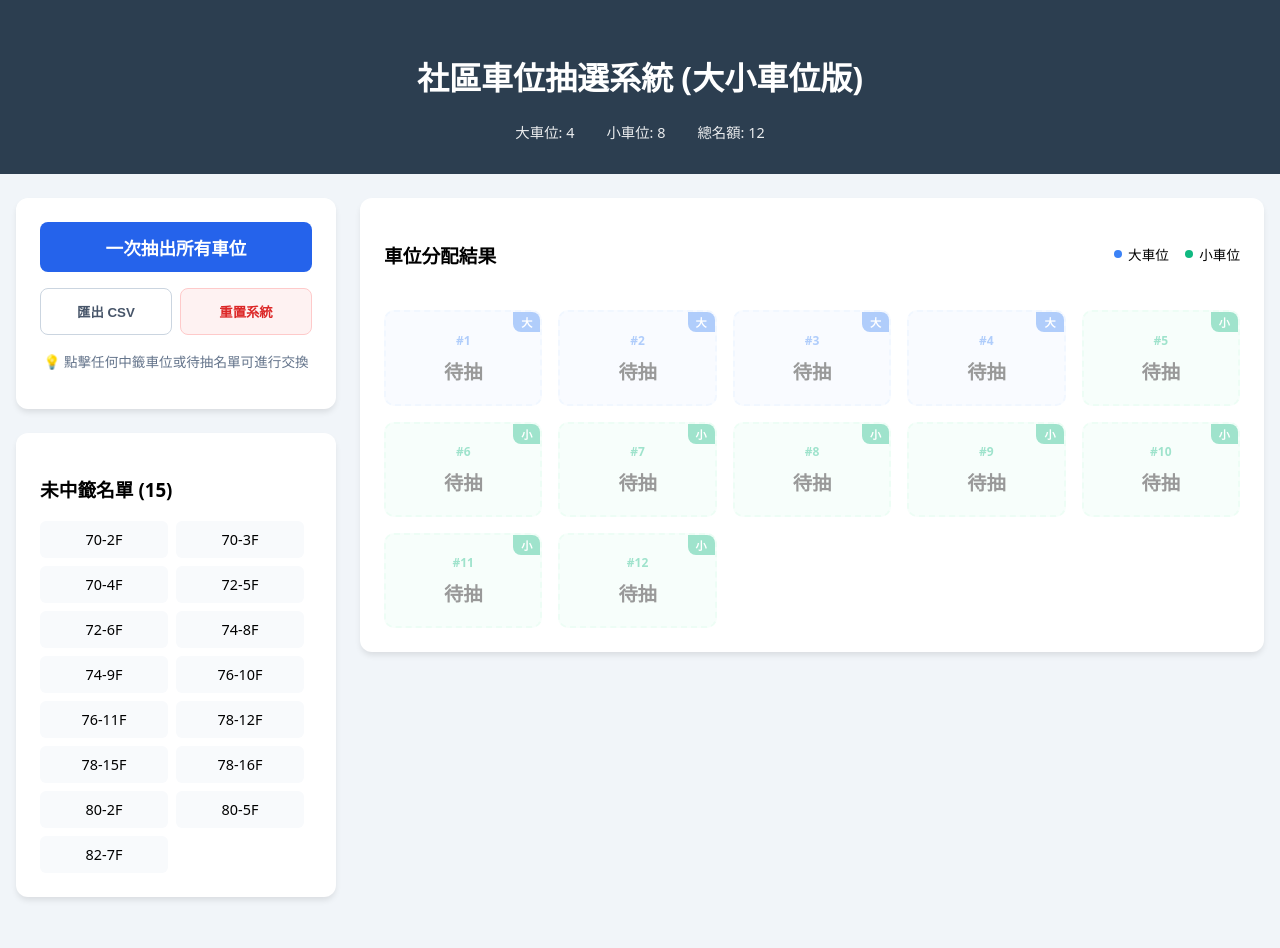
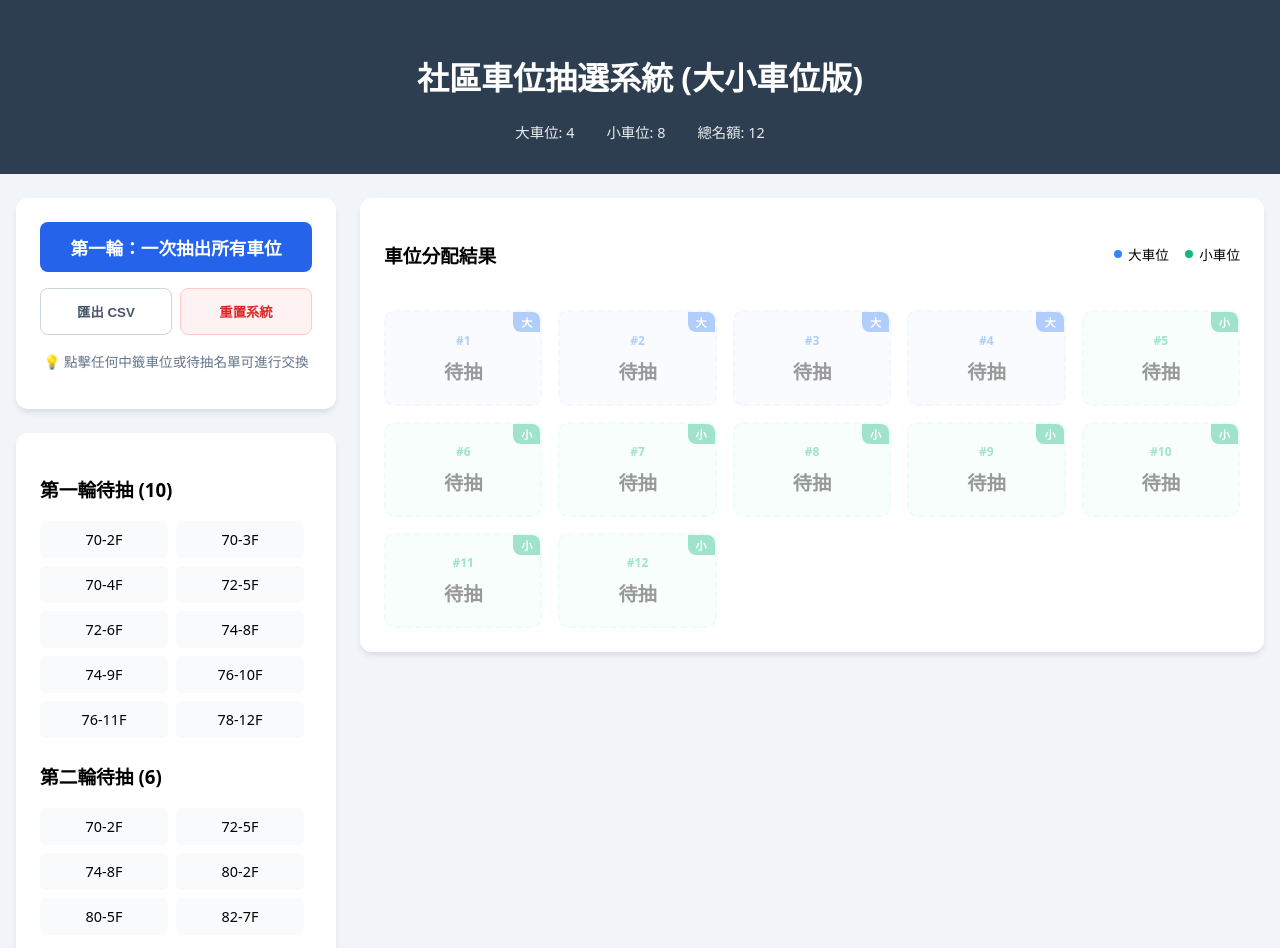
Before and after one commit to LinkDX/MotorPos, a Vue app: page / in a window 1280 px wide. Shown: the top 948 px of the page. Before the commit the page ends 921 px from the top, so only its background shows below. Built offline with nearby package versions, Linux system fonts and the light colour scheme.

Commit message:
feat: Support second run

```diff
--- a/src/App.vue
+++ b/src/App.vue
@@ -8,10 +8,15 @@ interface Assignment {
   type: '大' | '小';
 }
 
-type SwapTarget = { type: 'assigned'; index: number } | { type: 'candidate'; index: number } | null;
+type SwapTarget =
+  | { type: 'assigned'; index: number }
+  | { type: 'candidate'; index: number }
+  | { type: 'secondCandidate'; index: number }
+  | null;
 
 const STORAGE_KEY = 'motor_pos_v2_results';
 const candidates = ref([...config.candidates]);
+const secondCandidates = ref([...config.secondCandidates]);
 const assignments = ref<Assignment[]>([]);
 const isRolling = ref(false);
 const swapSelection = ref<SwapTarget>(null);
@@ -21,27 +26,41 @@ onMounted(() => {
   if (saved) {
     const data = JSON.parse(saved);
     assignments.value = data.assignments || [];
-    const assignedIds = new Set(assignments.value.map(a => a.unitId));
-    candidates.value = config.candidates.filter(id => !assignedIds.has(id));
+
+    // Recovery logic
+    const assignedIds = assignments.value.map(a => a.unitId);
+
+    // For first candidates, they only appear once in assignments if they were in the list
+    const firstAssigned = new Set(assignedIds);
+    candidates.value = config.candidates.filter(id => !firstAssigned.has(id));
+
+    // For second candidates, it's a bit trickier because one unit could have two spots.
+    // We need to count how many times they appear.
+    // Actually, it's easier to just store the remaining candidates in localStorage.
+    if (data.candidates) candidates.value = data.candidates;
+    if (data.secondCandidates) secondCandidates.value = data.secondCandidates;
   }
 });
 
-watch(assignments, (newVal) => {
+watch([assignments, candidates, secondCandidates], () => {
   localStorage.setItem(STORAGE_KEY, JSON.stringify({
-    assignments: newVal,
+    assignments: assignments.value,
     candidates: candidates.value,
+    secondCandidates: secondCandidates.value,
     lastUpdated: new Date().toISOString()
   }));
 }, { deep: true });
 
-const isFinished = computed(() => assignments.value.length >= config.totalSpaces);
+const isFirstRoundFinished = computed(() => candidates.value.length === 0 || assignments.value.length >= config.totalSpaces);
+const isAllFinished = computed(() => isFirstRoundFinished.value && (secondCandidates.value.length === 0 || assignments.value.length >= config.totalSpaces));
 
-const drawAll = () => {
-  if (isRolling.value || isFinished.value) return;
+const drawNext = () => {
+  if (isRolling.value || isAllFinished.value) return;
   isRolling.value = true;
 
   setTimeout(() => {
-    const pool = [...candidates.value];
+    const isFirstRound = candidates.value.length > 0;
+    const pool = isFirstRound ? [...candidates.value] : [...secondCandidates.value];
     const newAssignments: Assignment[] = [...assignments.value];
     const startIdx = newAssignments.length;
     const countToDraw = Math.min(config.totalSpaces - startIdx, pool.length);
@@ -51,53 +70,30 @@ const drawAll = () => {
       const randomIndex = Math.floor(Math.random() * pool.length);
       const picked = pool.splice(randomIndex, 1)[0];
 
+      if (picked) {
         newAssignments.push({
           spaceNumber: currentSpaceNum,
           unitId: picked,
           type: currentSpaceNum <= config.bigSpacesCount ? '大' : '小'
         });
       }
+    }
 
     assignments.value = newAssignments;
+    if (isFirstRound) {
       candidates.value = pool;
+    } else {
+      secondCandidates.value = pool;
+    }
     isRolling.value = false;
   }, 800);
-};
-
-const handleSwap = (target: SwapTarget) => {
-  if (!target) return;
-
-  if (swapSelection.value === null) {
-    swapSelection.value = target;
-  } else {
-    const s1 = swapSelection.value;
-    const s2 = target;
-
-    if (!(s1.type === s2.type && s1.index === s2.index)) {
-      let val1: string, val2: string;
-
-      // Get values
-      if (s1.type === 'assigned') val1 = assignments.value[s1.index].unitId;
-      else val1 = candidates.value[s1.index];
-
-      if (s2.type === 'assigned') val2 = assignments.value[s2.index].unitId;
-      else val2 = candidates.value[s2.index];
-
-      // Set values
-      if (s1.type === 'assigned') assignments.value[s1.index].unitId = val2;
-      else candidates.value[s1.index] = val2;
-
-      if (s2.type === 'assigned') assignments.value[s2.index].unitId = val1;
-      else candidates.value[s2.index] = val1;
-    }
-    swapSelection.value = null;
-  }
 };
 
 const reset = () => {
   if (confirm('確定要清除所有結果並重置嗎？')) {
     assignments.value = [];
     candidates.value = [...config.candidates];
+    secondCandidates.value = [...config.secondCandidates];
     localStorage.removeItem(STORAGE_KEY);
     swapSelection.value = null;
   }
@@ -122,8 +118,54 @@ const exportCSV = () => {
 const getSelectionLabel = () => {
   if (!swapSelection.value) return '';
   const s = swapSelection.value;
-  if (s.type === 'assigned') return `車位 ${assignments.value[s.index].spaceNumber}`;
-  return `未中籤名單中的 ${candidates.value[s.index]}`;
+  if (s.type === 'assigned') return `車位 ${assignments.value[s.index]?.spaceNumber}`;
+  if (s.type === 'candidate') return `第一輪名單中的 ${candidates.value[s.index]}`;
+  return `第二輪名單中的 ${secondCandidates.value[s.index]}`;
+};
+
+const handleSwap = (target: SwapTarget) => {
+  if (!target) return;
+
+  if (swapSelection.value === null) {
+    swapSelection.value = target;
+  } else {
+    const s1 = swapSelection.value;
+    const s2 = target;
+
+    if (!(s1.type === s2.type && s1.index === s2.index)) {
+      let val1 = '';
+      let val2 = '';
+
+      // Get values
+      if (s1.type === 'assigned') val1 = assignments.value[s1.index]?.unitId || '';
+      else if (s1.type === 'candidate') val1 = candidates.value[s1.index] || '';
+      else val1 = secondCandidates.value[s1.index] || '';
+
+      if (s2.type === 'assigned') val2 = assignments.value[s2.index]?.unitId || '';
+      else if (s2.type === 'candidate') val2 = candidates.value[s2.index] || '';
+      else val2 = secondCandidates.value[s2.index] || '';
+
+      // Set values
+      if (s1.type === 'assigned') {
+        const item = assignments.value[s1.index];
+        if (item) item.unitId = val2;
+      } else if (s1.type === 'candidate') {
+        candidates.value[s1.index] = val2;
+      } else {
+        secondCandidates.value[s1.index] = val2;
+      }
+
+      if (s2.type === 'assigned') {
+        const item = assignments.value[s2.index];
+        if (item) item.unitId = val1;
+      } else if (s2.type === 'candidate') {
+        candidates.value[s2.index] = val1;
+      } else {
+        secondCandidates.value[s2.index] = val1;
+      }
+    }
+    swapSelection.value = null;
+  }
 };
 </script>
 
@@ -141,8 +183,11 @@ const getSelectionLabel = () => {
     <div class="layout">
       <section class="side-panel">
         <div class="card actions-card">
-          <button @click="drawAll" :disabled="isRolling || isFinished" class="btn btn-main">
-            {{ isRolling ? '正在隨機分配...' : (isFinished ? '抽選完畢' : '一次抽出所有車位') }}
+          <button @click="drawNext" :disabled="isRolling || isAllFinished" class="btn btn-main">
+            <template v-if="isRolling">正在隨機分配...</template>
+            <template v-else-if="isAllFinished">抽選完畢</template>
+            <template v-else-if="candidates.length > 0">第一輪：一次抽出所有車位</template>
+            <template v-else>第二輪：抽選剩餘車位</template>
           </button>
 
           <div class="grid-2">
@@ -158,7 +203,7 @@ const getSelectionLabel = () => {
         </div>
 
         <div class="card candidates-card">
-          <h3>未中籤名單 ({{ candidates.length }})</h3>
+          <h3>第一輪待抽 ({{ candidates.length }})</h3>
           <div class="candidate-list">
             <div
               v-for="(id, idx) in candidates"
@@ -166,6 +211,19 @@ const getSelectionLabel = () => {
               class="candidate-item"
               :class="{ 'swapping': swapSelection?.type === 'candidate' && swapSelection?.index === idx }"
               @click="handleSwap({ type: 'candidate', index: idx })"
+            >
+              {{ id }}
+            </div>
+          </div>
+
+          <h3 style="margin-top: 1.5rem">第二輪待抽 ({{ secondCandidates.length }})</h3>
+          <div class="candidate-list">
+            <div
+              v-for="(id, idx) in secondCandidates"
+              :key="id"
+              class="candidate-item"
+              :class="{ 'swapping': swapSelection?.type === 'secondCandidate' && swapSelection?.index === idx }"
+              @click="handleSwap({ type: 'secondCandidate', index: idx })"
             >
               {{ id }}
             </div>
--- a/src/config.ts
+++ b/src/config.ts
@@ -3,6 +3,7 @@ export interface LotteryConfig {
   totalSpaces: number;
   bigSpacesCount: number; // The first X spaces are Big
   candidates: string[];
+  secondCandidates: string[];
   themeColor: string;
 }
 
@@ -12,8 +13,10 @@ export const config: LotteryConfig = {
   bigSpacesCount: 4, // 前 4 個是大車位
   candidates: [
     "70-2F", "70-3F", "70-4F", "72-5F", "72-6F",
-    "74-8F", "74-9F", "76-10F", "76-11F", "78-12F",
-    "78-15F", "78-16F", "80-2F", "80-5F", "82-7F"
+    "74-8F", "74-9F", "76-10F", "76-11F", "78-12F"
+  ],
+  secondCandidates: [
+    "70-2F", "72-5F", "74-8F", "80-2F", "80-5F", "82-7F"
   ],
   themeColor: "#2c3e50"
 };
```
Lines whose indentation alone changed are shown as unchanged.
